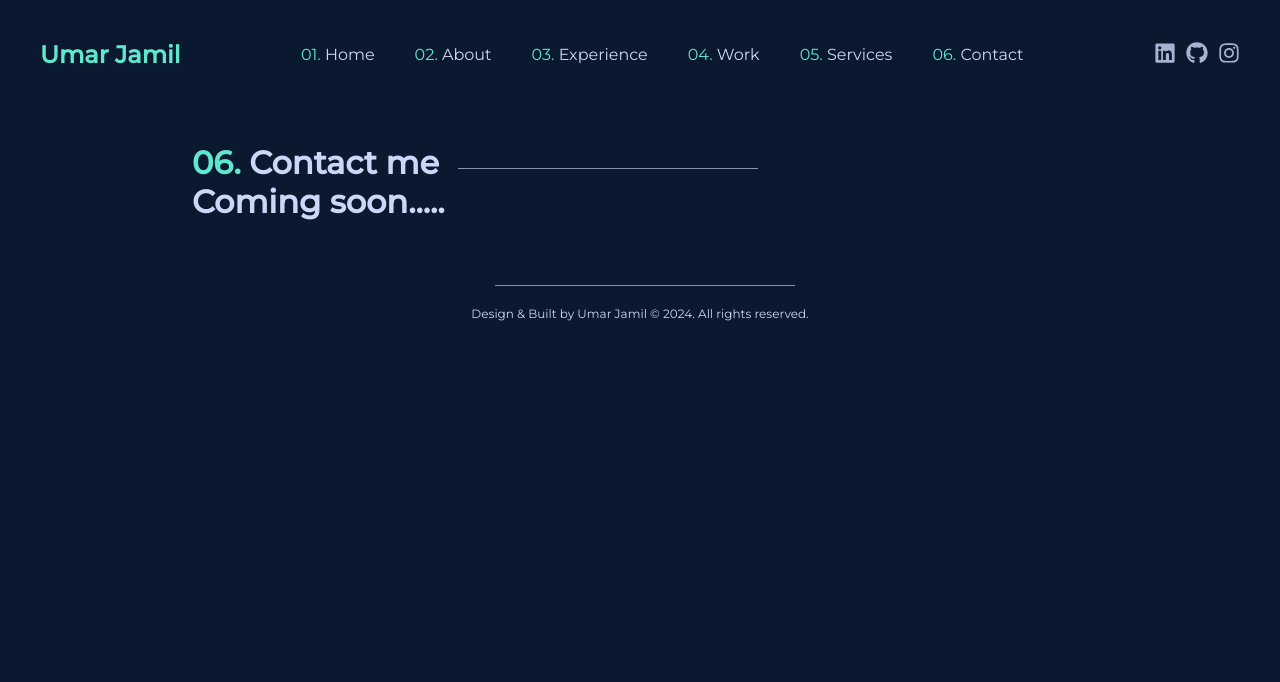
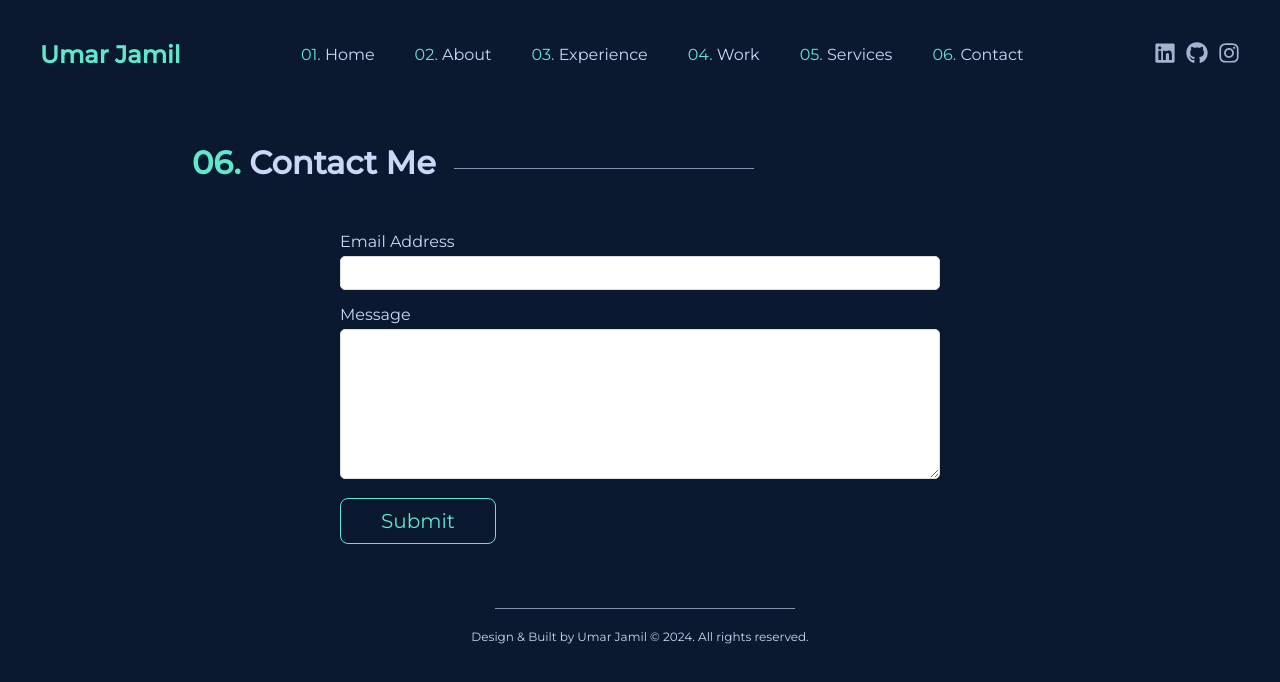
Before and after one commit to UMAR-78/portfolio, a React (Create React App) app: page /contact in a window 1280 px wide. Shown: the top 682 px of the page. Built offline with nearby package versions, Linux system fonts and the light colour scheme.

Commit message:
Add Contact Page

```diff
--- a/package.json
+++ b/package.json
@@ -3,6 +3,7 @@
   "version": "0.1.0",
   "private": true,
   "dependencies": {
+    "@formspree/react": "^2.5.1",
     "@testing-library/jest-dom": "^5.17.0",
     "@testing-library/react": "^13.4.0",
     "@testing-library/user-event": "^13.5.0",
--- a/src/components/Contact/Contact.css
+++ b/src/components/Contact/Contact.css
@@ -1,3 +1,43 @@
-.ContactSection{
+/* Contact.css */
+
+.contactSection{
     margin-top: 4rem;
+    /* margin-bottom: 2rem; */
 }
+.contactForm {
+
+    max-width: 600px;
+    margin: 50px auto;
+  }
+
+  label {
+    display: block;
+    margin-bottom: 5px;
+    color: var(--secondary-color);
+  }
+
+  input,
+  textarea {
+    width: 100%;
+    padding: 8px;
+    margin-bottom: 15px;
+    border: 1px solid #ddd;
+    border-radius: 5px;
+  }
+
+  textarea {
+    width: 100%;
+    height: 150px; /* Set your desired height */
+    padding: 8px;
+    border: 1px solid #ddd;
+    border-radius: 5px;
+
+  }
+
+
+  .successMessage {
+    color: #4caf50;
+    text-align: center;
+    font-size: 18px;
+    margin-top: 20px;
+  }
--- a/src/components/Contact/Contact.jsx
+++ b/src/components/Contact/Contact.jsx
@@ -1,15 +1,41 @@
-import React from 'react'
-import './Contact.css'
+import React from "react";
+import { useForm, ValidationError } from "@formspree/react";
+import "./Contact.css";
+
+// import React from "react";
 
 const Contact = () => {
+  const [state, handleSubmit] = useForm("mbjnlvbb");
+
+  if (state.succeeded) {
+    return <p className="successMessage">Thanks for submitting the form!</p>;
+  }
   return (
-    <div className="container2 ContactSection">
-      <h1 className="contentHeading">
-        <span>06. </span>Contact me <span className="spanLine"></span> <br />
-        Coming soon.....
-      </h1>
+    <div className="container2 contactSection">
+      <div>
+        <h1 className="contentHeading">
+          <span>06. </span>Contact Me <span className="spanLine"></span>
+        </h1>
+      </div>
+      <form onSubmit={handleSubmit} className="contactForm">
+        <label htmlFor="email">Email Address</label>
+        <input id="email" type="email" name="email" required />
+        <ValidationError prefix="Email" field="email" errors={state.errors} />
+
+        <label htmlFor="message">Message</label>
+        <textarea id="message" name="message" required />
+        <ValidationError
+          prefix="Message"
+          field="message"
+          errors={state.errors}
+        />
+
+        <button type="submit" className="button" disabled={state.submitting}>
+          Submit
+        </button>
+      </form>
     </div>
-  )
-}
+  );
+};
 
-export default Contact
+export default Contact;
--- a/src/components/HeroSection/HeroSection.jsx
+++ b/src/components/HeroSection/HeroSection.jsx
@@ -1,16 +1,30 @@
-import React from 'react'
-import './HeroSection.css'
+import React from "react";
+import "./HeroSection.css";
+import { Link } from "react-router-dom";
 
 const HeroSection = () => {
   return (
-    <div className='container HeroSection'>
-      <h4 className='firstText'>Hi, my name is</h4>
-      <h1 className='secondText'>Umar Jamil</h1>
-      <h1 className='thirdText'>I build things for the web.</h1>
-      <p className='text'>A dedicated software engineer with a primary focus on web development, particularly <br /> in the frontend. I excel in crafting engaging and <span>user-friendly web interfaces</span>, using<br /> my skills to enhance the online experience through intuitive design and cutting-edge<br /> technologies. Let's bring your web projects to life with creativity and precision.</p>
-      <button type='button' className='button'>Lets Discuss</button>
+    <div className="container HeroSection">
+      <h4 className="firstText">Hi, my name is</h4>
+      <h1 className="secondText">Umar Jamil</h1>
+      <h1 className="thirdText">I build things for the web.</h1>
+      <p className="text">
+        A dedicated software engineer with a primary focus on web development,
+        particularly <br /> in the frontend. I excel in crafting engaging and{" "}
+        <span>user-friendly web interfaces</span>, using
+        <br /> my skills to enhance the online experience through intuitive
+        design and cutting-edge
+        <br /> technologies. Let's bring your web projects to life with
+        creativity and precision.
+      </p>
+
+      <Link to={"/contact"}>
+        <button type="button" className="button">
+          Lets Discuss
+        </button>
+      </Link>
     </div>
-  )
-}
+  );
+};
 
-export default HeroSection
+export default HeroSection;
```
Also changed, not shown: 1 other file (tests, documents, lock files or other folders).
